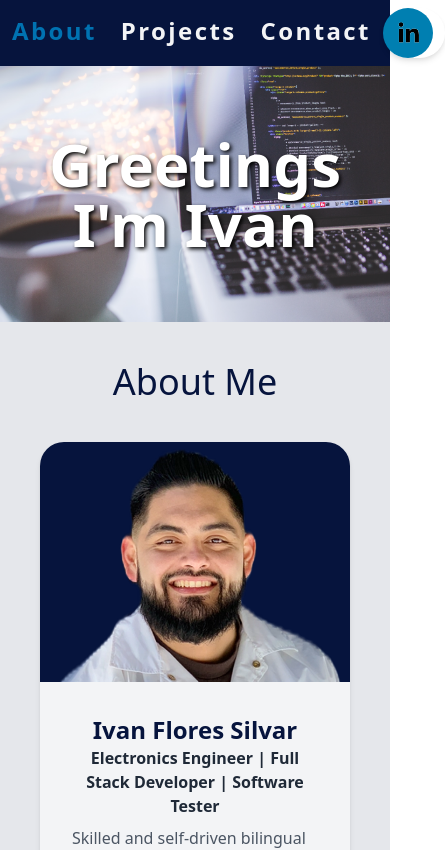
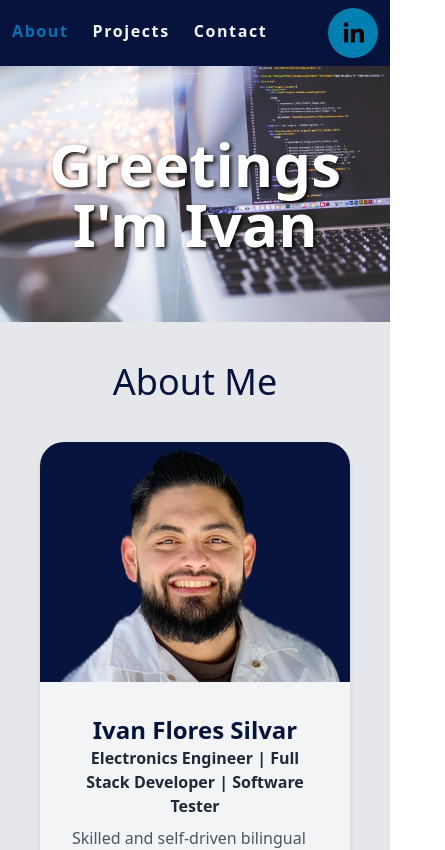
Before and after one commit to ifsilvar/Portfolio, a React (Create React App) app: page / in a window 390 px wide. Shown: the top 850 px of the page, 445 px wide, since content can reach past the window. Built offline with nearby package versions, Linux system fonts and the light colour scheme.

Commit message:
added small screen text size

```diff
--- a/src/components/NavBar.js
+++ b/src/components/NavBar.js
@@ -10,9 +10,9 @@ export default function NavBar() {
                 {/* <p className="inline-flex items-center py-3 px-3 text-gray-100 hover:text-green-800 text-3xl font-bold tracking-widest">
                 Ivan
                 </p> */}
-                <a href="#about" className="inline-flex items-center mb-1 py-3 px-3 text-gray-100 hover:text-linkedin-blue text-2xl font-bold tracking-widest">About</a>
-                <a href="#projects" className="inline-flex items-center mb-1 py-3 px-3 text-gray-100 hover:text-linkedin-blue text-2xl font-bold tracking-widest">Projects</a>
-                <a href="#contact" className="inline-flex items-center mb-1 py-3 px-3 text-gray-100 hover:text-linkedin-blue text-2xl font-bold tracking-widest">Contact</a>
+                <a href="#about" className="inline-flex items-center mb-1 py-3 px-3 text-gray-100 hover:text-linkedin-blue md:text-2xl font-bold tracking-widest">About</a>
+                <a href="#projects" className="inline-flex items-center mb-1 py-3 px-3 text-gray-100 hover:text-linkedin-blue md:text-2xl font-bold tracking-widest">Projects</a>
+                <a href="#contact" className="inline-flex items-center mb-1 py-3 px-3 text-gray-100 hover:text-linkedin-blue md:text-2xl font-bold tracking-widest">Contact</a>
             </nav>
             <div className="inline-flex items-center justify-center shadow-md rounded-full mt-2 mb-2 pr-3">
                 <SocialIcon url="https://www.linkedin.com/in/ivan-f-silvar/" className="" target="_blank" fgColor="fff" style={{ height: 50, width: 50 }} />
```
